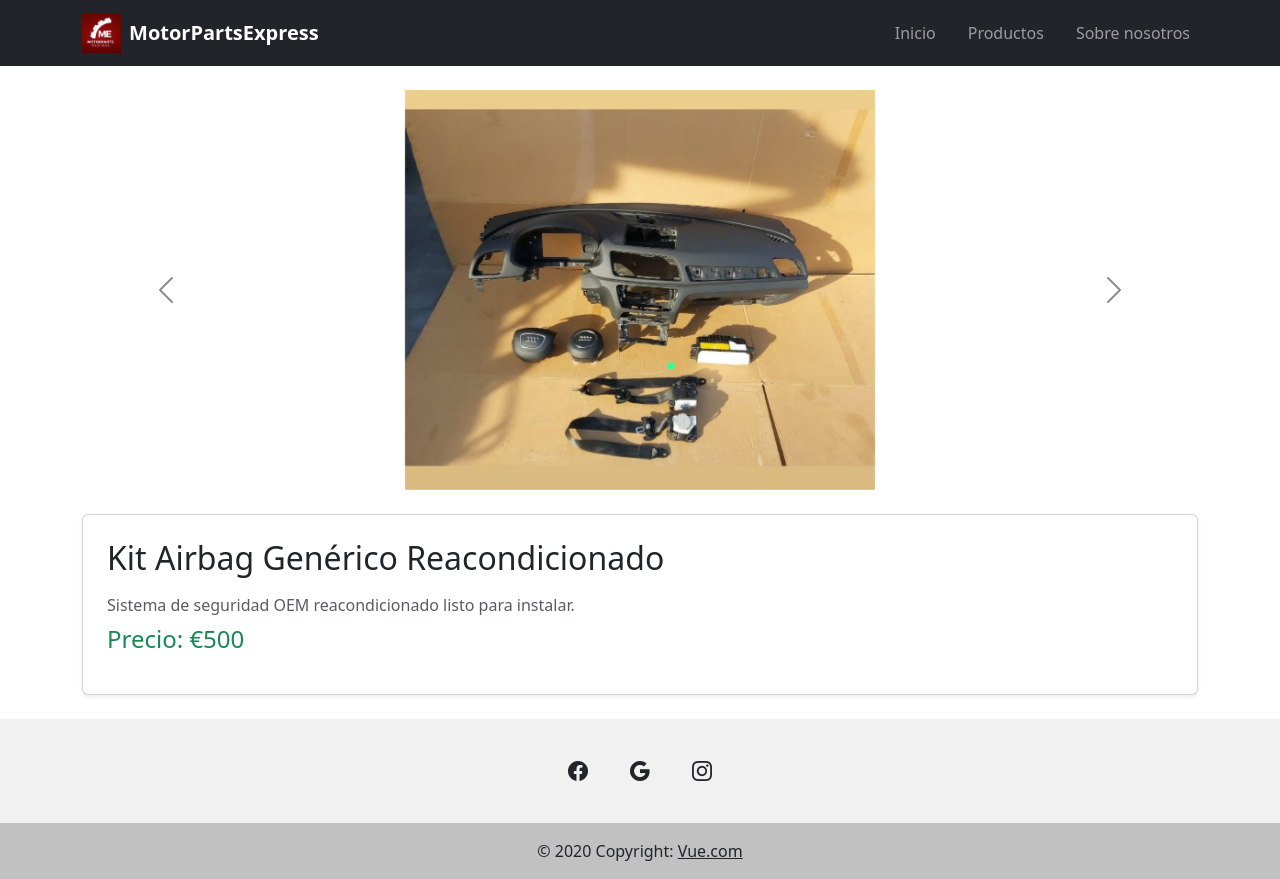
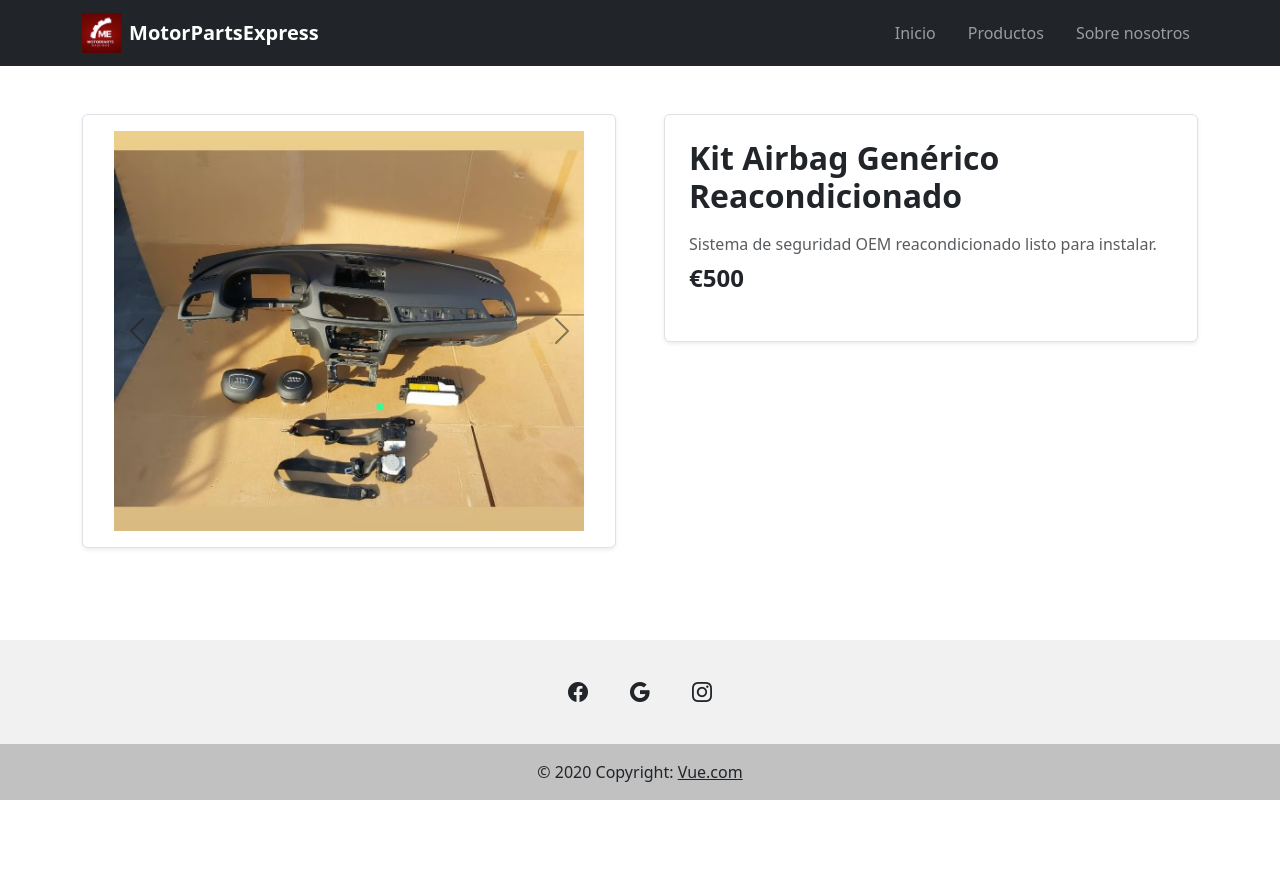
Before and after one commit to Pistachopower/Pagina_Motores_Estatica_Vue, a Vue app in the folder Pagina_Motores_Estatica_Vue/: page /product/airbag/10 in a window 1280 px wide. After the commit the page ends 800 px from the top, so only its background shows below. Built offline with nearby package versions, Linux system fonts and the light colour scheme.

Commit message:
se define la vista del detalle del producto

```diff
--- a/Pagina_Motores_Estatica_Vue/src/data/productos.js
+++ b/Pagina_Motores_Estatica_Vue/src/data/productos.js
@@ -42,7 +42,7 @@ import AudiAirbag5 from '@/assets/img/KitsAirbag/Audi_Airbag/Audi_Airbag5.avif'
 
 import Audi_Q3 from '@/assets/img/KitsAirbag/Audi_Q3/Audi_Q3_1.avif'
 
-import AudiA1_2021 from '@/assets/img/KitsAirbag/AudiA1_2021/AudiA1_2021_1.avif'
+import AudiA1_2021_1 from '@/assets/img/KitsAirbag/AudiA1_2021/AudiA1_2021_1.avif'
 
 import BMW_Airbag from '@/assets/img/KitsAirbag/BMW_Airbag/BMW_Airbag.avif'
 
@@ -214,7 +214,7 @@ export const Airbags = [
     descripcion: "Incluye cinturones pretensados, reacondicionado con garantía.",
     modelo: "Audi A1 (2021)",
     precio: 650,
-    imagen: [AudiA1_2021]
+    imagenes: [AudiA1_2021_1]
   },
   {
     id: 10,
--- a/Pagina_Motores_Estatica_Vue/src/views/DetalleProductoView.vue
+++ b/Pagina_Motores_Estatica_Vue/src/views/DetalleProductoView.vue
@@ -17,12 +17,16 @@ if (tipo === 'motor') {
 </script>
 
 <template>
-  <div class="container py-4" v-if="producto">
-    <!-- Carrusel de imágenes Bootstrap -->
+  <div class="container py-5" v-if="producto">
+    <div class="row g-5">
+
+      <!-- COLUMNA IZQUIERDA: Carrusel de imágenes -->
+      <div class="col-md-6">
+        <div class="bg-white rounded shadow-sm p-3 border">
           <div
             v-if="producto.imagenes && producto.imagenes.length > 0"
             id="carouselProducto"
-      class="carousel slide mb-4"
+            class="carousel slide"
             data-bs-ride="carousel"
           >
             <div class="carousel-inner">
@@ -53,17 +57,19 @@ if (tipo === 'motor') {
               <span class="visually-hidden">Siguiente</span>
             </button>
           </div>
+        </div>
+      </div>
 
-    <!-- Detalle del producto -->
-    <div class="card p-4 shadow-sm">
-      <h2 class="mb-3">
-        {{ producto.motor || producto.cajaCambios || producto.airbag }}
-      </h2>
-      <p class="mb-2 text-muted">{{ producto.descripcion }}</p>
-      <h4 class="mb-3 text-success">
-        Precio: {{ producto.precio ? '€' + producto.precio : 'Consultar' }}
+      <!-- COLUMNA DERECHA: Información del producto -->
+      <div class="col-md-6">
+        <div class="bg-white rounded p-4 shadow-sm border">
+          <h2 class="fw-bold mb-3">{{ producto.motor || producto.cajaCambios || producto.airbag }}</h2>
+          <p class="text-muted mb-2">{{ producto.descripcion }}</p>
+          <h4 class="fw-bold mb-4">
+            {{ producto.precio ? '€' + producto.precio : 'Consultar precio' }}
           </h4>
-      <ul class="list-unstyled mb-0">
+
+          <ul class="list-unstyled">
             <li v-if="producto.cilindrada"><strong>Cilindrada:</strong> {{ producto.cilindrada }}</li>
             <li v-if="producto.tipoCombustible"><strong>Combustible:</strong> {{ producto.tipoCombustible }}</li>
             <li v-if="producto.potenciaEstimada"><strong>Potencia:</strong> {{ producto.potenciaEstimada }}</li>
@@ -71,10 +77,12 @@ if (tipo === 'motor') {
           </ul>
         </div>
       </div>
-  <div v-else>
-    <div class="container py-4">
+    </div>
+  </div>
+
+  <!-- Producto no encontrado -->
+  <div v-else class="container py-4">
     <div class="alert alert-danger">Producto no encontrado.</div>
-    </div>
   </div>
 </template>
 
@@ -83,4 +91,8 @@ if (tipo === 'motor') {
 .carousel-control-next-icon {
   filter: brightness(0) saturate(100%) invert(20%) sepia(0%) saturate(0%) hue-rotate(0deg) brightness(0.5);
 }
+
+.carousel-item img {
+  border-radius: 0.5rem;
+}
 </style>
```
Lines whose indentation alone changed are shown as unchanged.
